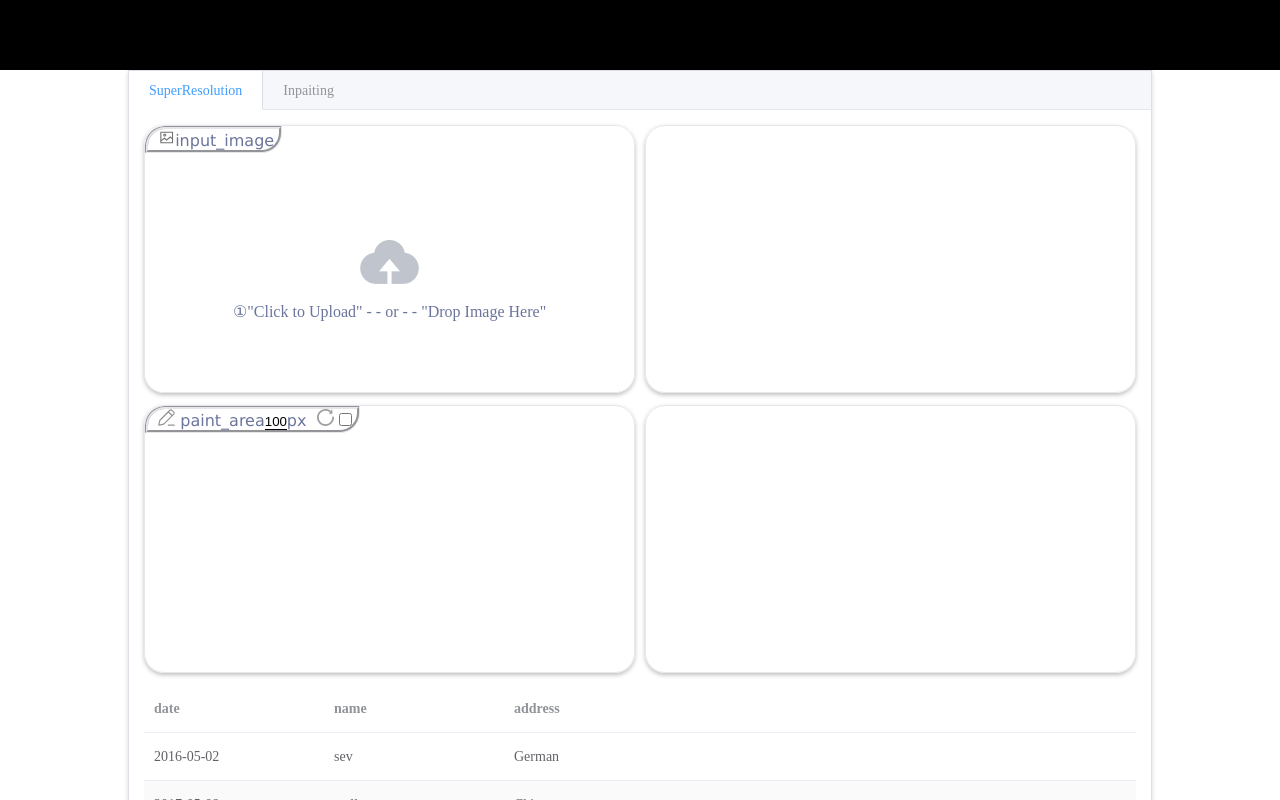
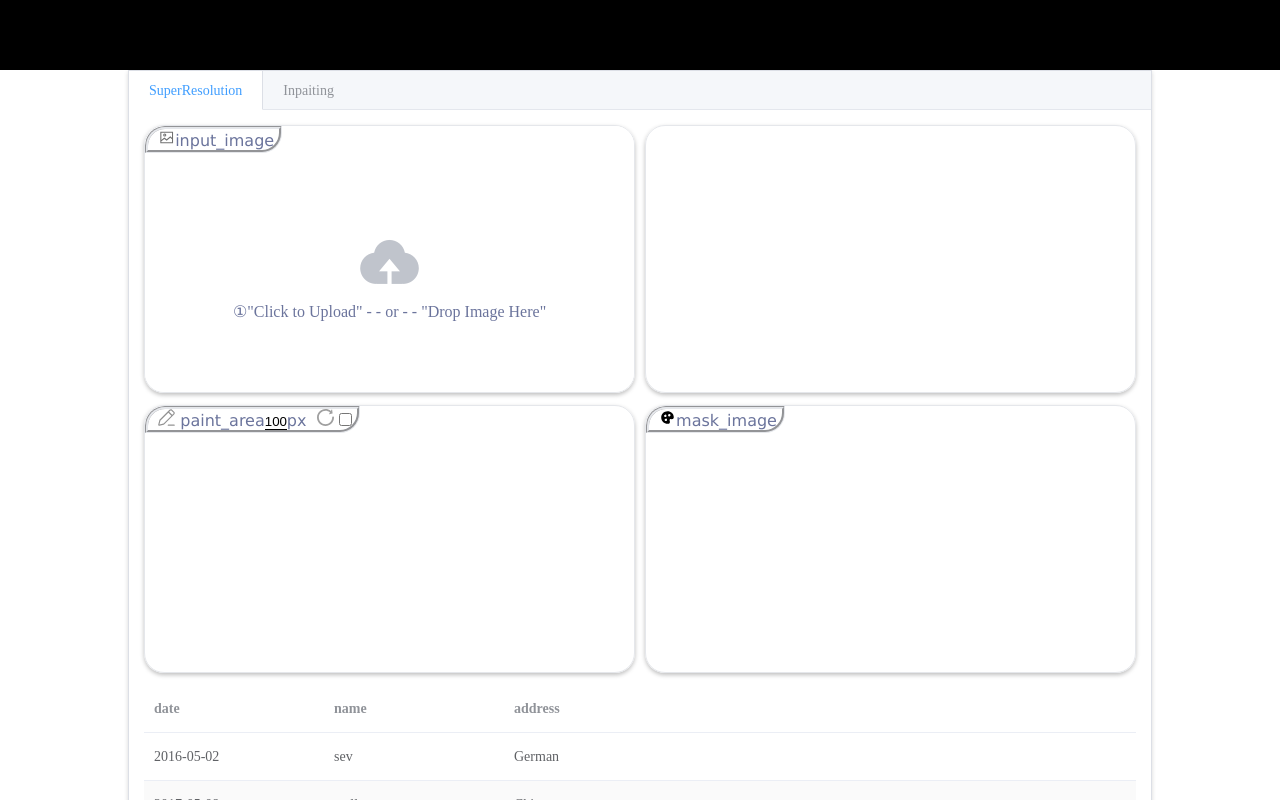
Before and after one commit to Hydrageno/gexplore, a Vue app: page / in a window 1280 px wide. Shown: the top 800 px of the page. Built offline with nearby package versions, Linux system fonts and the light colour scheme.

Commit message:
m-p: add mask.icon & complete maskImg component.

```diff
--- a/src/components/img-container/MaskImg.vue
+++ b/src/components/img-container/MaskImg.vue
@@ -1,14 +1,19 @@
 <template>
-    <div class="imgArea maskImgArea"></div>
+    <div class="imgArea maskImgArea">
+        <user-guide>&nbsp;&nbsp;<img src="../../assets/mask.svg" height="17">mask_image&nbsp;</user-guide>
+    </div>
 </template>
 
 <script>
+import UserGuide from './UserGuide.vue';
 export default{
-    name: 'MaskImg'
+    name: 'MaskImg',
+    components: {
+        UserGuide
+    }
 }
 </script>
 
 <style lang="less">
 @import "../../assets/ContainerStyle.less";
-
 </style>
```
Also changed, not shown: src/assets/mask.svg (added).
